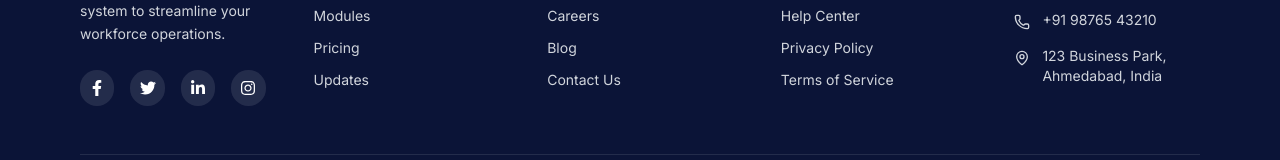
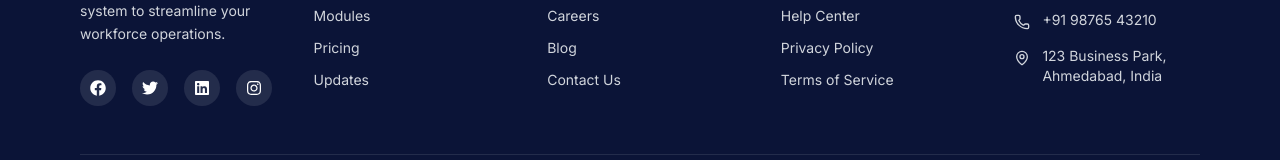
Before and after one commit to macenza/hrms-front, a Next.js app: page / in a window 1280 px wide. Shown: the part 3050-3210 px from the top of the page. Built offline with nearby package versions, Linux system fonts and the light colour scheme; no server answers.

Commit message:
i linked socials link and other pages in footer

```diff
--- /dev/null
+++ b/src/app/(marketing)/blog/page.tsx
@@ -0,0 +1,7 @@
+
+export default function AboutPage() {
+
+  return (
+    <div>blog page</div>
+  );
+}
--- a/src/components/marketing/shared/Footer.tsx
+++ b/src/components/marketing/shared/Footer.tsx
@@ -10,6 +10,8 @@ import {
     FaTwitter,
     FaLinkedinIn,
     FaInstagram,
+    FaLinkedin,
+    FaFacebook,
 } from "react-icons/fa";
 
 export default function Footer() {
@@ -35,6 +37,11 @@ export default function Footer() {
                     {/* Social Icons */}
                     <div className="flex items-center gap-4">
 
+                        <a
+                            href="https://www.facebook.com/share/1PZpFHjLAB/"
+                            target="_blank"
+                            rel="noopener noreferrer"
+                        >
                             <div
                                 className="
       w-9
@@ -50,10 +57,16 @@ export default function Footer() {
       transition
     "
                             >
-    <FaFacebookF size={16} />
+                                <FaFacebook size={16} />
                             </div>
+                        </a>
 
 
+                        <a
+                            href="https://www.facebook.com/share/1PZpFHjLAB/"
+                            target="_blank"
+                            rel="noopener noreferrer"
+                        >
                             <div
                                 className="
       w-9
@@ -71,8 +84,14 @@ export default function Footer() {
                             >
                                 <FaTwitter size={16} />
                             </div>
+                        </a>
 
 
+                        <a
+                            href="https://in.linkedin.com/company/macenza"
+                            target="_blank"
+                            rel="noopener noreferrer"
+                        >
                             <div
                                 className="
       w-9
@@ -88,10 +107,16 @@ export default function Footer() {
       transition
     "
                             >
-    <FaLinkedinIn size={16} />
+                                <FaLinkedin size={16} />
                             </div>
+                        </a>
 
 
+                        <a
+                            href="https://www.instagram.com/macenza.ai/"
+                            target="_blank"
+                            rel="noopener noreferrer"
+                        >
                             <div
                                 className="
       w-9
@@ -109,6 +134,7 @@ export default function Footer() {
                             >
                                 <FaInstagram size={16} />
                             </div>
+                        </a>
 
                     </div>
                 </div>
@@ -121,7 +147,7 @@ export default function Footer() {
 
                     <div className="flex flex-col gap-3 text-gray-300 text-sm">
 
-                        <Link href="/" className="footer-link hover:text-[#8B7BFF]">
+                        <Link href="/features" className="footer-link hover:text-[#8B7BFF]">
                             Features
                         </Link>
 
@@ -129,7 +155,7 @@ export default function Footer() {
                             Modules
                         </Link>
 
-                        <Link href="/" className="footer-link hover:text-[#8B7BFF]">
+                        <Link href="/pricing" className="footer-link hover:text-[#8B7BFF]">
                             Pricing
                         </Link>
 
@@ -148,7 +174,7 @@ export default function Footer() {
 
                     <div className="flex flex-col gap-3 text-gray-300 text-sm">
 
-                        <Link href="/" className="footer-link hover:text-[#8B7BFF]">
+                        <Link href="/about" className="footer-link hover:text-[#8B7BFF]">
                             About Us
                         </Link>
 
@@ -156,11 +182,11 @@ export default function Footer() {
                             Careers
                         </Link>
 
-                        <Link href="/" className="footer-link hover:text-[#8B7BFF]">
+                        <Link href="/blog" className="footer-link hover:text-[#8B7BFF]">
                             Blog
                         </Link>
 
-                        <Link href="/" className="footer-link hover:text-[#8B7BFF]">
+                        <Link href="/contact" className="footer-link hover:text-[#8B7BFF]">
                             Contact Us
                         </Link>
 
```
Also changed, not shown: 1 other file (tests, documents, lock files or other folders). Lines whose indentation alone changed are shown as unchanged.
